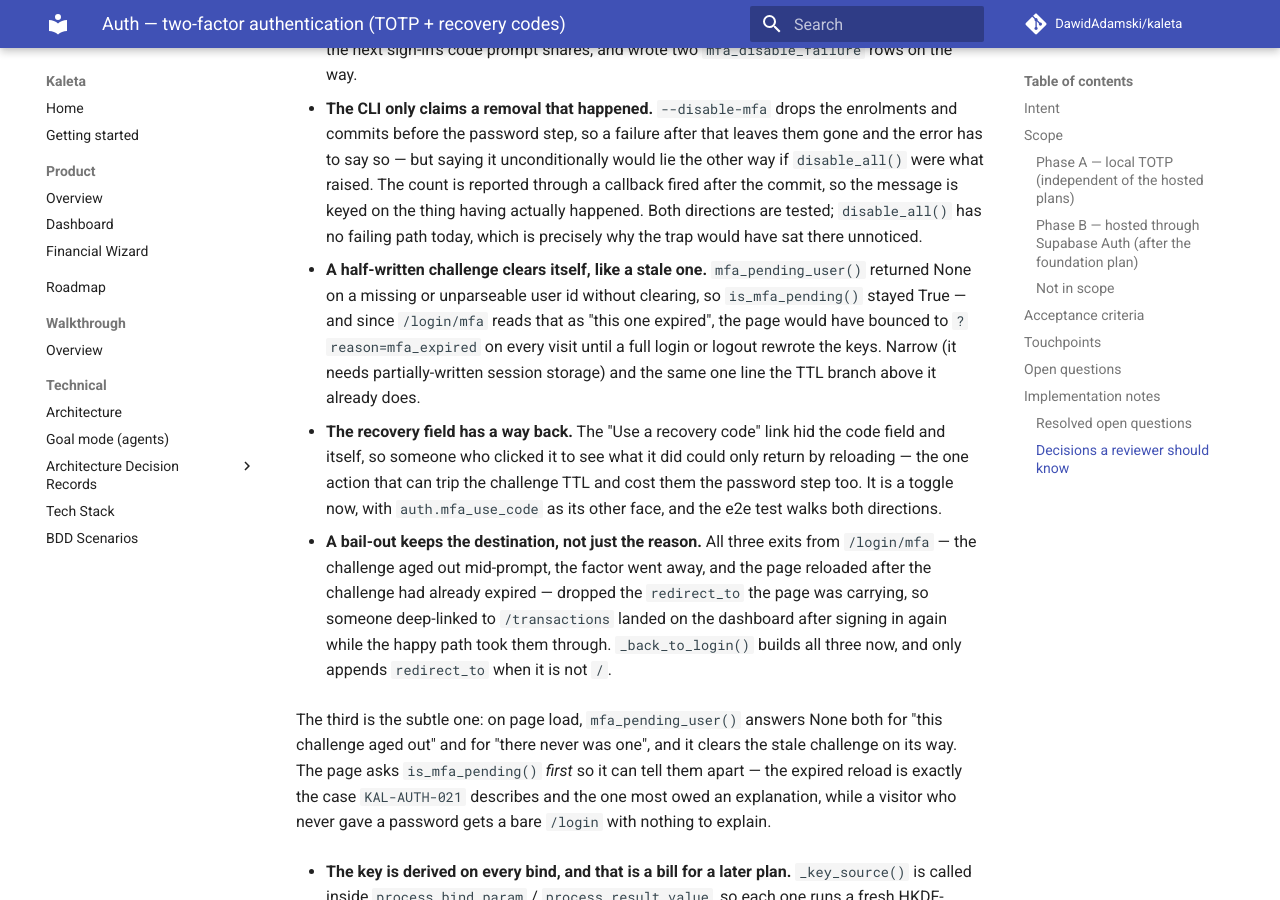
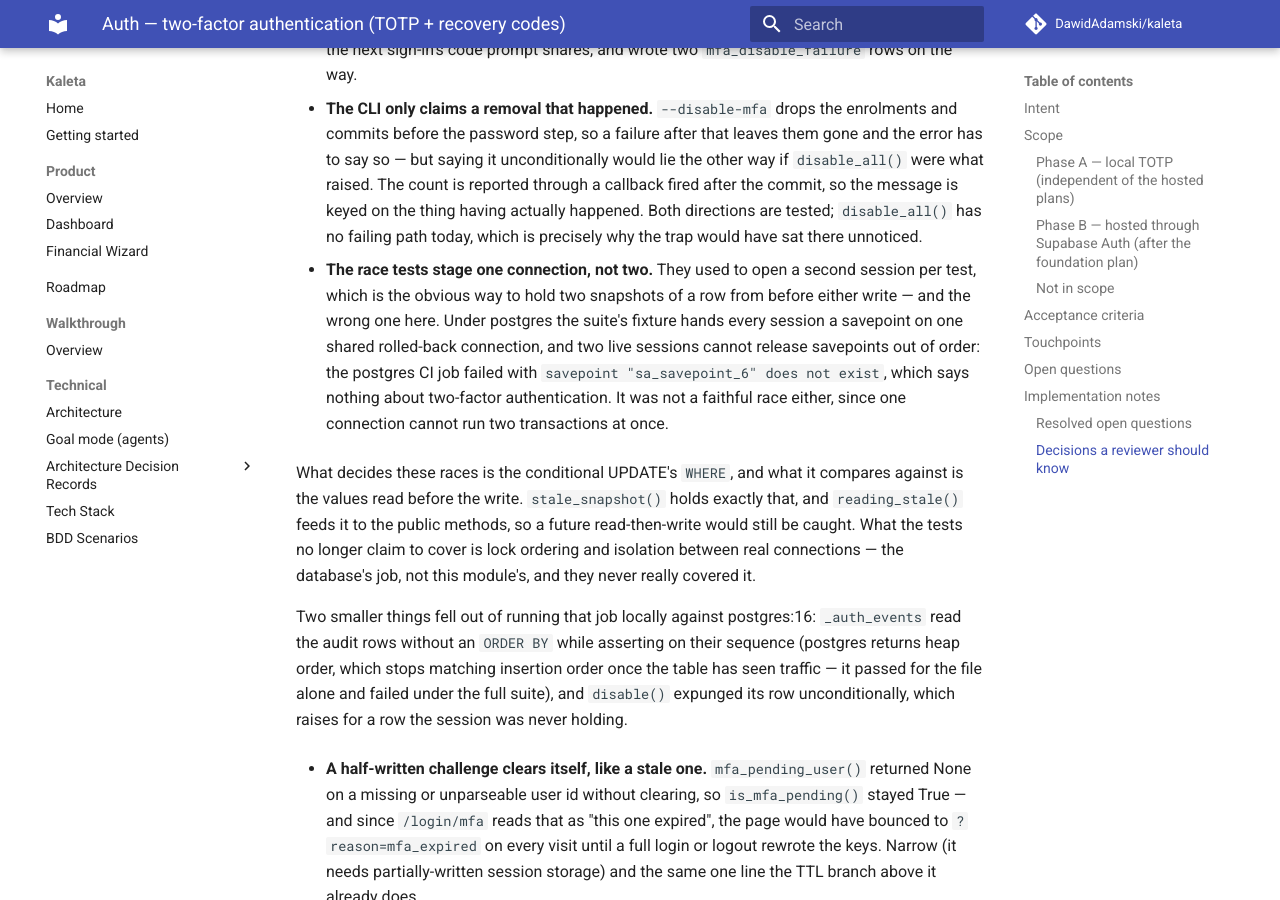
Before and after one commit to DawidAdamski/kaleta, an MkDocs documentation site: the page built from docs/plans/auth-two-factor.md, in a window 1280 px wide and 900 px high, scrolled down 9298 px. Built offline with MkDocs 1.6.1 and Material for MkDocs 9.7.7, drawn with Linux system fonts in a browser that asks for light colours; comment, search, counter and statistics services are not loaded.

Commit message:
fix(tests): stage the two-factor races on one connection
The postgres CI job failed on six tests with
`savepoint "sa_savepoint_6" does not exist`. Each opened a second session
to hold a second snapshot of the row — the obvious way to stage "two tabs
that both read before either wrote", and the wrong one here. The suite's
postgres fixture gives every session a savepoint on one shared
rolled-back connection, and two live sessions cannot release savepoints
out of order. It was not a faithful race anyway: one connection cannot
run two transactions at once, so nothing was ever concurrent.

What decides these races is the conditional UPDATE's `WHERE`, and what it
compares against is the values read before the write. `stale_snapshot()`
holds that, and `reading_stale()` feeds it to the public methods so a
future read-then-write is still caught. What the tests no longer claim is
lock ordering and isolation between real connections — the database's
job, and they never covered it.

Reproduced locally against postgres:16; both steps of that job now pass
(2446 unit, 176 integration), and SQLite is unchanged.

Two more surfaced while reproducing it:

- `_auth_events` read the audit rows with no `ORDER BY` while asserting
  on their sequence. Postgres returns heap order, which stops matching
  insertion order once the table has seen traffic — it passed for the
  file alone and failed under the full suite.
- `disable()` called `session.expunge(row)` unconditionally, which raises
  for a row the session was never holding. It expunges only what the
  session has; keeping a deleted row out of the identity map is the
  point, and a row that was never in it needs no help.

Co-Authored-By: Claude Opus 5 (1M context) <noreply@anthropic.com>

```diff
--- a/docs/plans/auth-two-factor.md
+++ b/docs/plans/auth-two-factor.md
@@ -471,6 +471,32 @@ item is built, and every executable acceptance criterion passes.
   directions are tested; `disable_all()` has no failing path today, which
   is precisely why the trap would have sat there unnoticed.
 
+- **The race tests stage one connection, not two.** They used to open a
+  second session per test, which is the obvious way to hold two snapshots
+  of a row from before either write — and the wrong one here. Under
+  postgres the suite's fixture hands every session a savepoint on one
+  shared rolled-back connection, and two live sessions cannot release
+  savepoints out of order: the postgres CI job failed with
+  `savepoint "sa_savepoint_6" does not exist`, which says nothing about
+  two-factor authentication. It was not a faithful race either, since one
+  connection cannot run two transactions at once.
+
+  What decides these races is the conditional UPDATE's `WHERE`, and what
+  it compares against is the values read before the write.
+  `stale_snapshot()` holds exactly that, and `reading_stale()` feeds it to
+  the public methods, so a future read-then-write would still be caught.
+  What the tests no longer claim to cover is lock ordering and isolation
+  between real connections — the database's job, not this module's, and
+  they never really covered it.
+
+  Two smaller things fell out of running that job locally against
+  postgres:16: `_auth_events` read the audit rows without an `ORDER BY`
+  while asserting on their sequence (postgres returns heap order, which
+  stops matching insertion order once the table has seen traffic — it
+  passed for the file alone and failed under the full suite), and
+  `disable()` expunged its row unconditionally, which raises for a row
+  the session was never holding.
+
 - **A half-written challenge clears itself, like a stale one.**
   `mfa_pending_user()` returned None on a missing or unparseable user id
   without clearing, so `is_mfa_pending()` stayed True — and since
```
Also changed, not shown: 2 other files.
